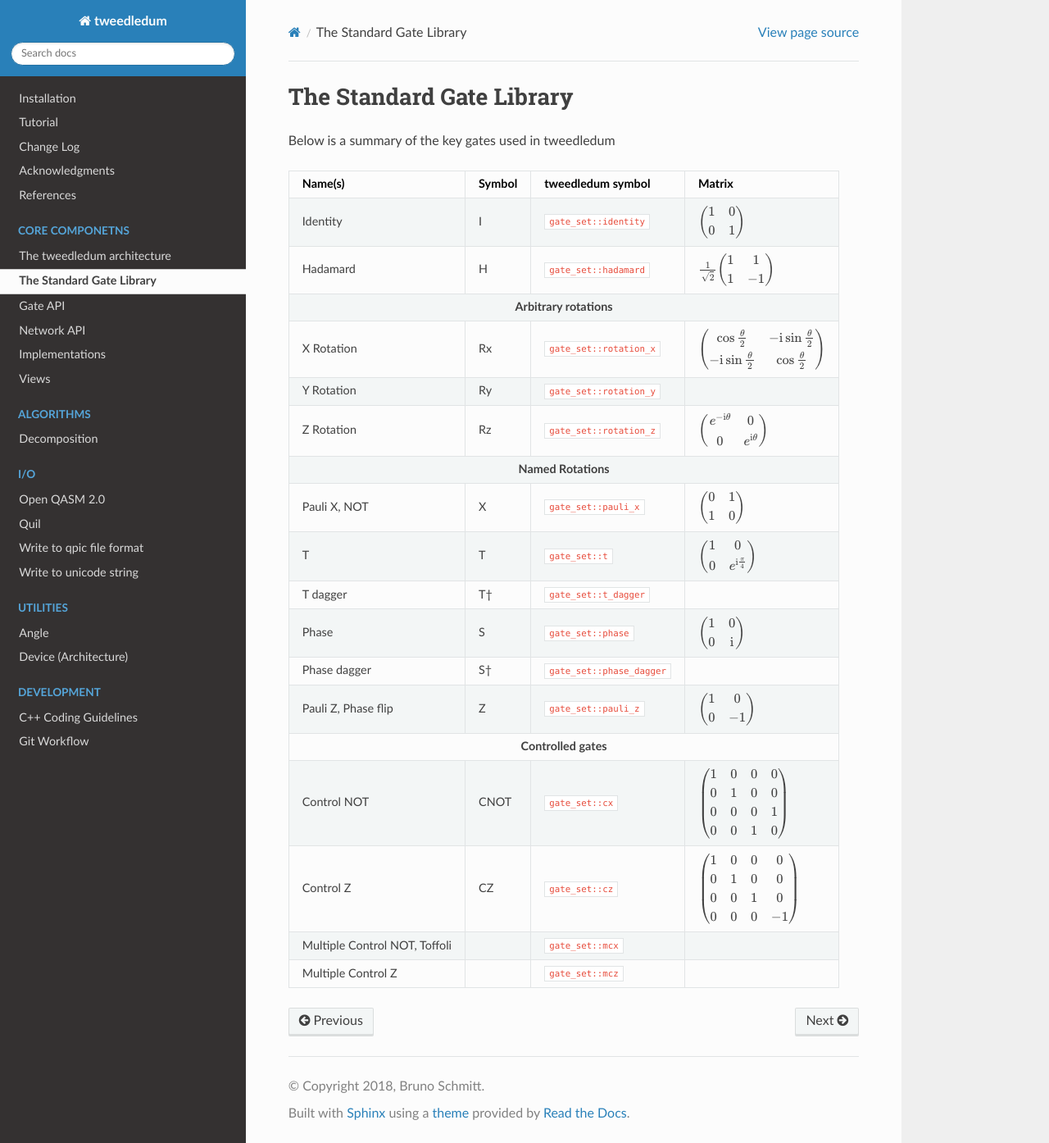
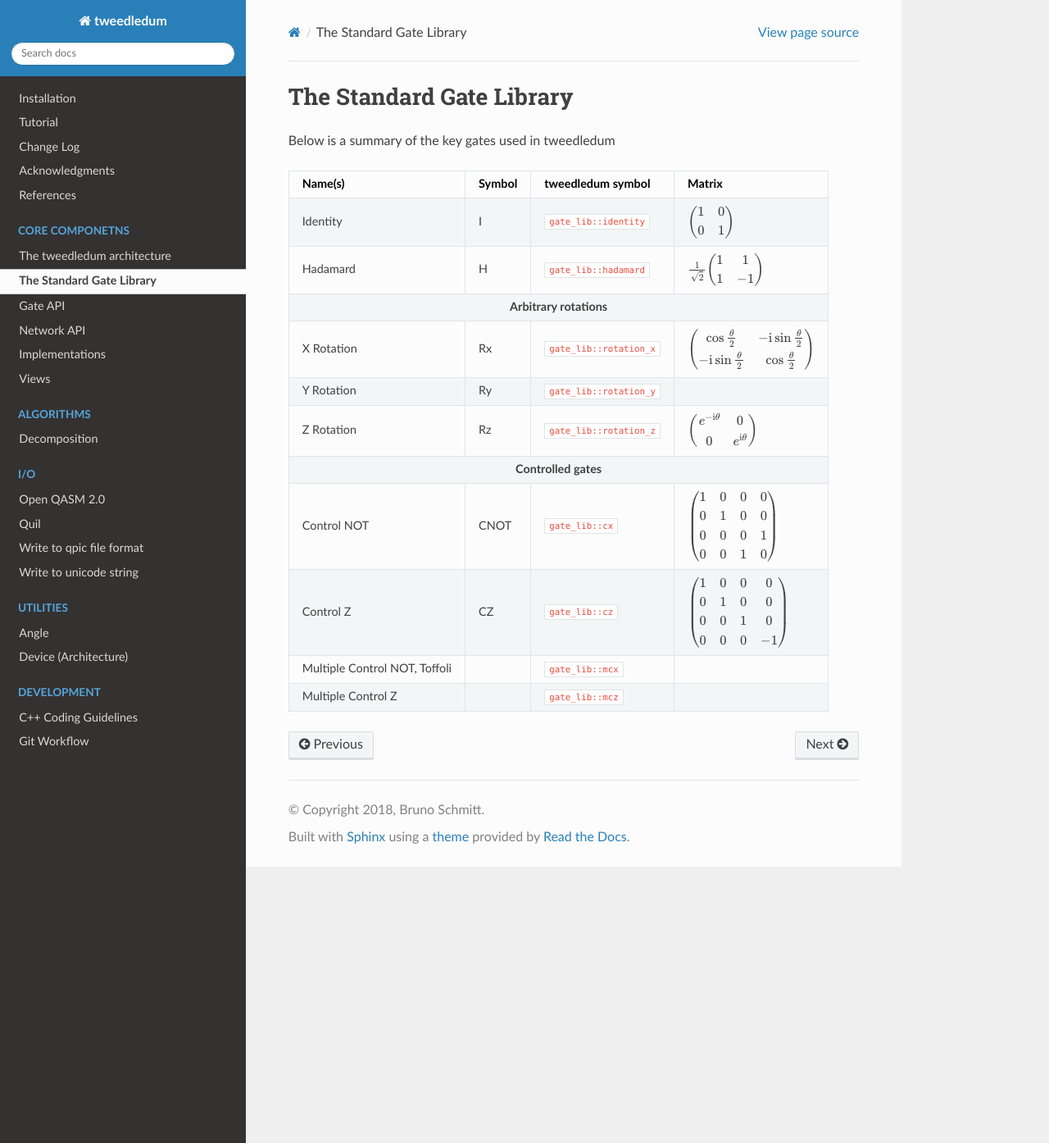
Before and after one commit to boschmitt/tweedledum, a Sphinx documentation site: the page built from docs/core/gate_lib.rst, in a window 1280 px wide and 1394 px high. Shown: the whole window at 82% size. Built offline with Sphinx 7.4.7 and the Read the Docs theme 2.0.0, drawn with Linux system fonts in a browser that asks for light colours; pages that are not in the unit, such as notebooks, are missing from menus.

Commit message:
Remove named rotations.

```diff
--- a/docs/core/gate_lib.rst
+++ b/docs/core/gate_lib.rst
@@ -5,12 +5,6 @@ Below is a summary of the key gates used in tweedledum
 
 .. |id_matrix| replace:: :math:`\pmatrix{1&0 \\ 0&1}`
 .. |h_matrix|  replace:: :math:`\frac{1}{\sqrt{2}}\pmatrix{1&1 \\ 1&-1}`
-
-.. |x_matrix| replace:: :math:`\pmatrix{0&1 \\ 1&0}`
-.. |z_matrix| replace:: :math:`\pmatrix{1&0 \\ 0&-1}`
-
-.. |t_matrix| replace:: :math:`\pmatrix{1&0 \\ 0&e^{\mathrm{i}\frac\pi4}}`
-.. |s_matrix| replace:: :math:`\pmatrix{1&0 \\ 0&\mathrm{i}}`
 
 .. |rz_matrix| replace:: :math:`\pmatrix{e^{-\mathrm{i}\theta}&0 \\ 0&e^{\mathrm{i}\theta}}`
 .. |rx_matrix| replace:: :math:`\pmatrix{\cos\frac\theta2 & -\mathrm{i}\sin\frac\theta2 \\ -\mathrm{i}\sin\frac\theta2 & \cos\frac\theta2}`
@@ -21,39 +15,25 @@ Below is a summary of the key gates used in tweedledum
 +--------------------------------+--------+---------------------------+---------------+
 | Name(s)                        | Symbol | tweedledum symbol         |  Matrix       |
 +=================+==============+========+===========================+===============+
-| Identity                       | I      | ``gate_set::identity``    | |id_matrix|   |
+| Identity                       | I      | ``gate_lib::identity``    | |id_matrix|   |
 +--------------------------------+--------+---------------------------+---------------+
-| Hadamard                       | H      | ``gate_set::hadamard``    | |h_matrix|    |
+| Hadamard                       | H      | ``gate_lib::hadamard``    | |h_matrix|    |
 +--------------------------------+--------+---------------------------+---------------+
 | .. centered:: **Arbitrary rotations**                                               |
 +--------------------------------+--------+---------------------------+---------------+
-| X Rotation                     | Rx     | ``gate_set::rotation_x``  | |rx_matrix|   |
+| X Rotation                     | Rx     | ``gate_lib::rotation_x``  | |rx_matrix|   |
 +--------------------------------+--------+---------------------------+---------------+
-| Y Rotation                     | Ry     | ``gate_set::rotation_y``  |               |
+| Y Rotation                     | Ry     | ``gate_lib::rotation_y``  |               |
 +--------------------------------+--------+---------------------------+---------------+
-| Z Rotation                     | Rz     | ``gate_set::rotation_z``  | |rz_matrix|   |
-+--------------------------------+--------+---------------------------+---------------+
-| .. centered:: **Named Rotations**                                                   |
-+--------------------------------+--------+---------------------------+---------------+
-| Pauli X, NOT                   | X      | ``gate_set::pauli_x``     | |x_matrix|    |
-+--------------------------------+--------+---------------------------+---------------+
-| T                              | T      | ``gate_set::t``           | |t_matrix|    |
-+--------------------------------+--------+---------------------------+---------------+
-| T dagger                       | T†     | ``gate_set::t_dagger``    |               |
-+--------------------------------+--------+---------------------------+---------------+
-| Phase                          | S      | ``gate_set::phase``       | |s_matrix|    |
-+--------------------------------+--------+---------------------------+---------------+
-| Phase dagger                   | S†     | ``gate_set::phase_dagger``|               |
-+--------------------------------+--------+---------------------------+---------------+
-| Pauli Z, Phase flip            | Z      | ``gate_set::pauli_z``     | |z_matrix|    |
+| Z Rotation                     | Rz     | ``gate_lib::rotation_z``  | |rz_matrix|   |
 +--------------------------------+--------+---------------------------+---------------+
 | .. centered:: **Controlled gates**                                                  |
 +--------------------------------+--------+---------------------------+---------------+
-| Control NOT                    | CNOT   | ``gate_set::cx``          | |cx_matrix|   |
+| Control NOT                    | CNOT   | ``gate_lib::cx``          | |cx_matrix|   |
 +--------------------------------+--------+---------------------------+---------------+
-| Control Z                      | CZ     | ``gate_set::cz``          | |cz_matrix|   |
+| Control Z                      | CZ     | ``gate_lib::cz``          | |cz_matrix|   |
 +--------------------------------+--------+---------------------------+---------------+
-| Multiple Control NOT, Toffoli  |        | ``gate_set::mcx``         |               |
+| Multiple Control NOT, Toffoli  |        | ``gate_lib::mcx``         |               |
 +--------------------------------+--------+---------------------------+---------------+
-| Multiple Control Z             |        | ``gate_set::mcz``         |               |
+| Multiple Control Z             |        | ``gate_lib::mcz``         |               |
 +--------------------------------+--------+---------------------------+---------------+
```
Also changed, not shown: 14 other files.
